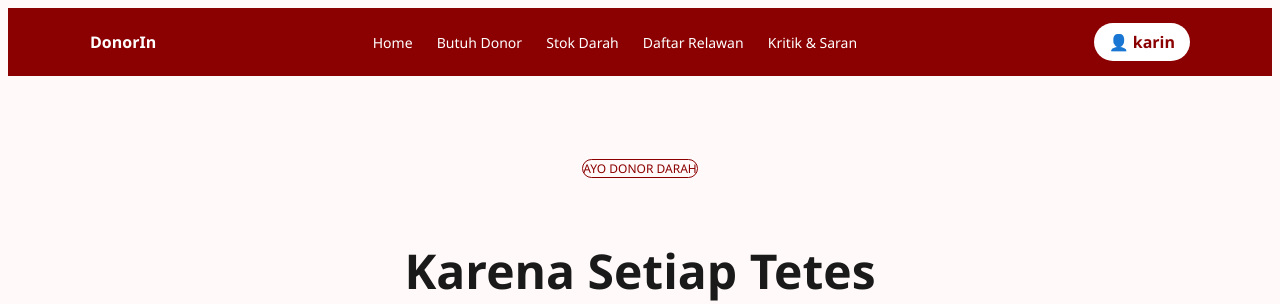
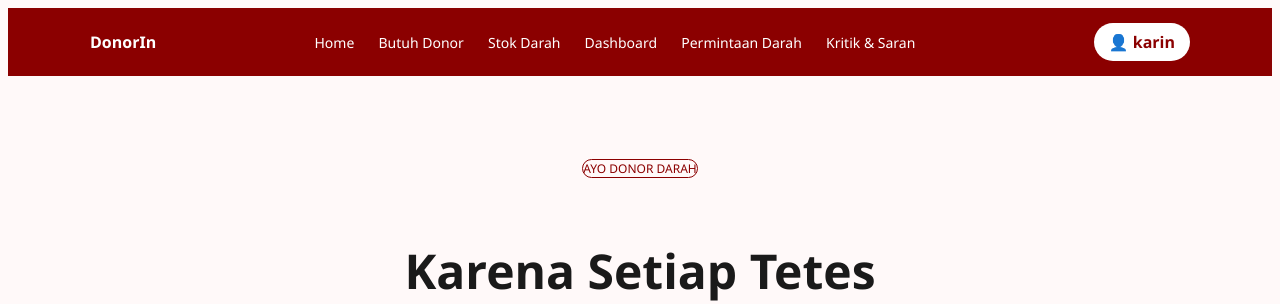
Before and after one commit to zunnunqorina/DonorIn, a PHP site: page /index.php in a window 1280 px wide. Shown: the top 304 px of the page. Run offline with PHP 8.4, Linux system fonts and the light colour scheme; a user stored in the database is signed in.

Commit message:
update header pendonor dan pasien

```diff
--- a/header.php
+++ b/header.php
@@ -1,6 +1,7 @@
 <?php
-
-$admin_login = isset($_SESSION['admin_login']) && $_SESSION['admin_login'] === true;
+$admin_login    = isset($_SESSION['admin_login'])    && $_SESSION['admin_login']    === true;
+$pendonor_login = isset($_SESSION['pendonor_login']) && $_SESSION['pendonor_login'] === true;
+$pasien_login   = isset($_SESSION['pasien_login'])   && $_SESSION['pasien_login']   === true;
 ?>
 <header class="header-utama">
     <div class="wadah flex-header">
@@ -13,19 +14,55 @@ $admin_login = isset($_SESSION['admin_login']) && $_SESSION['admin_login'] === t
             <a href="page2.php"
                class="<?php echo ($halaman_aktif == 'donor') ? 'aktif' : ''; ?>">Butuh Donor</a>
             <a href="page2.php#stok-darah">Stok Darah</a>
-            <a href="page2.php#daftar-relawan">Daftar Relawan</a>
+            <?php if ($pendonor_login): ?>
+                <a href="dashboard_pendonor.php"
+                   class="<?php echo ($halaman_aktif == 'dashboard_pendonor') ? 'aktif' : ''; ?>">Dashboard</a>
+                <a href="cari_permintaan.php"
+                   class="<?php echo ($halaman_aktif == 'cari_permintaan') ? 'aktif' : ''; ?>">Permintaan Darah</a>
+            <?php elseif ($pasien_login): ?>
+                <a href="dashboard_pasien.php"
+                   class="<?php echo ($halaman_aktif == 'dashboard_pasien') ? 'aktif' : ''; ?>">Dashboard</a>
+                <a href="ajukan_permintaan.php"
+                   class="<?php echo ($halaman_aktif == 'ajukan_permintaan') ? 'aktif' : ''; ?>">Ajukan Permintaan</a>
+                <a href="cari_pendonor.php"
+                   class="<?php echo ($halaman_aktif == 'cari_pendonor') ? 'aktif' : ''; ?>">Cari Pendonor</a>
+            <?php else: ?>
+                <a href="page2.php#daftar-relawan">Daftar Relawan</a>
+            <?php endif; ?>
             <a href="kritik_saran.php"
                class="<?php echo ($halaman_aktif == 'kritik') ? 'aktif' : ''; ?>">Kritik & Saran</a>
         </nav>
 
+        <div style="display:flex; gap:8px; align-items:center;">
         <?php if ($admin_login): ?>
             <a href="dashboard_admin.php" class="tombol-admin" style="text-decoration:none;">
                 👤 <?php echo htmlspecialchars($_SESSION['admin_username']); ?>
             </a>
+        <?php elseif ($pendonor_login): ?>
+            <a href="dashboard_pendonor.php" class="tombol-admin tombol-pendonor" style="text-decoration:none;">
+                🩸 <?php echo htmlspecialchars($_SESSION['pendonor_nama']); ?>
+            </a>
+            <a href="logout_pendonor.php" class="tombol-admin" style="text-decoration:none; background:#8b0000; color:white; font-size:0.8rem; padding:6px 12px;">
+                Logout
+            </a>
+        <?php elseif ($pasien_login): ?>
+            <a href="dashboard_pasien.php" class="tombol-admin tombol-pasien" style="text-decoration:none;">
+                🏥 <?php echo htmlspecialchars($_SESSION['pasien_nama']); ?>
+            </a>
+            <a href="logout_pasien.php" class="tombol-admin" style="text-decoration:none; background:#8b0000; color:white; font-size:0.8rem; padding:6px 12px;">
+                Logout
+            </a>
         <?php else: ?>
-            <a href="login_admin.php" class="tombol-admin" style="text-decoration:none;">
-                LOGIN ADMIN
+            <a href="login_pendonor.php" class="tombol-admin tombol-pendonor" style="text-decoration:none; font-size:0.82rem;">
+                🩸 Pendonor
+            </a>
+            <a href="login_pasien.php" class="tombol-admin tombol-pasien" style="text-decoration:none; font-size:0.82rem;">
+                🏥 Pasien
+            </a>
+            <a href="login_admin.php" class="tombol-admin" style="text-decoration:none; font-size:0.82rem;">
+                🔐 Admin
             </a>
         <?php endif; ?>
+        </div>
     </div>
 </header>
```
